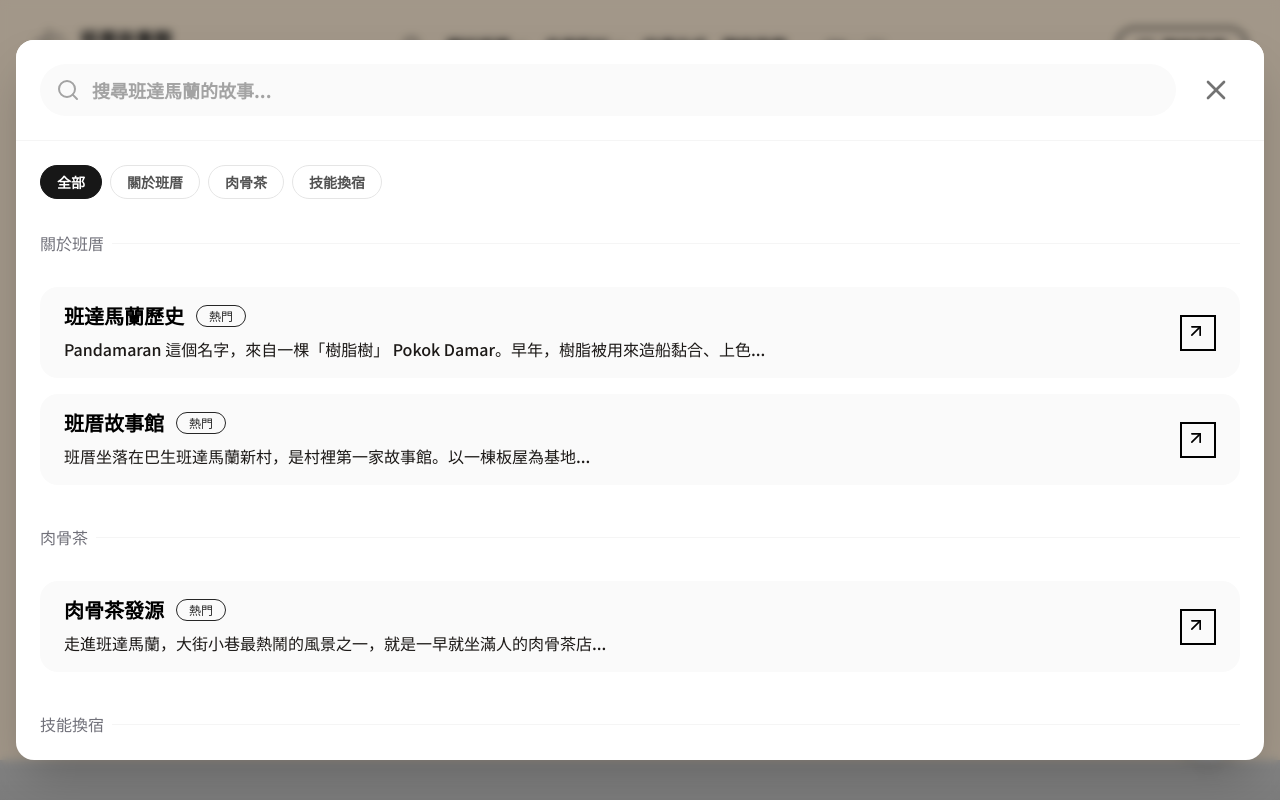
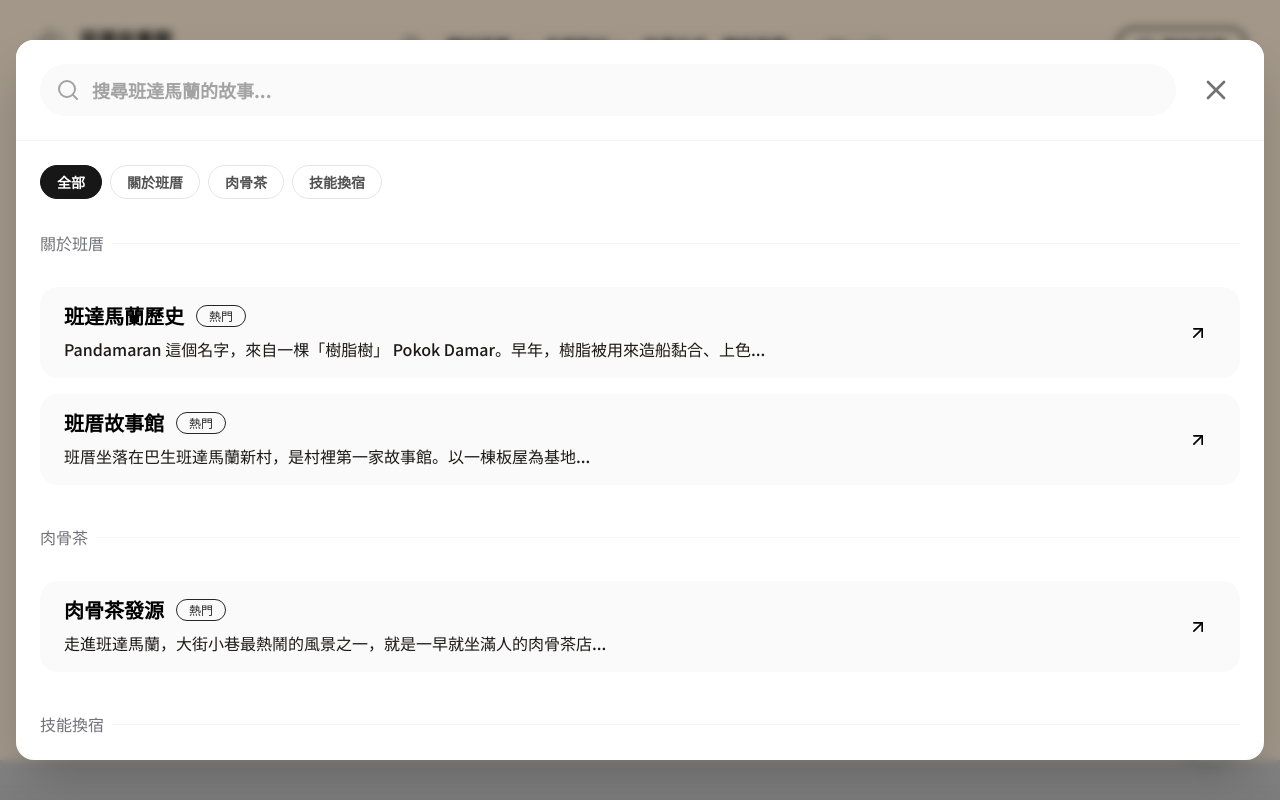
Before and after one commit to zellhuang0503/rumah_papan, a React (Vite) app: page /home in a window 1280 px wide. Both pictures are taken after a click on the button 412 px from the left and 46 px from the top of the page. Shown: the top 800 px of the page. Built offline with nearby package versions, Linux system fonts and the light colour scheme.

Commit message:
fix(search): align result arrow icon style with feature cards (remove border)

```diff
--- a/src/components/search/HomeSearchModal.tsx
+++ b/src/components/search/HomeSearchModal.tsx
@@ -155,9 +155,8 @@ export const HomeSearchModal: React.FC<HomeSearchModalProps> = ({ isOpen, onClos
                                             </div>
 
                                             {/* Arrow Icon Box */}
-                                            <div className="w-[36px] h-[36px] desktop:w-[48px] desktop:h-[48px] relative flex-shrink-0">
-                                                <div className="absolute inset-0 border-[2.5px] border-black group-hover:border-orange-600 transition-colors" />
-                                                <ArrowUpRight className="absolute top-[6px] left-[6px] desktop:top-[8px] desktop:left-[8px] w-5 h-5 desktop:w-6 desktop:h-6 text-black group-hover:text-orange-600 transition-colors" />
+                                            <div className="w-[36px] h-[36px] desktop:w-[48px] desktop:h-[48px] flex items-center justify-center flex-shrink-0">
+                                                <ArrowUpRight className="w-5 h-5 desktop:w-6 desktop:h-6 text-black group-hover:text-orange-600 transition-colors" />
                                             </div>
                                         </Link>
                                     ))}
```
